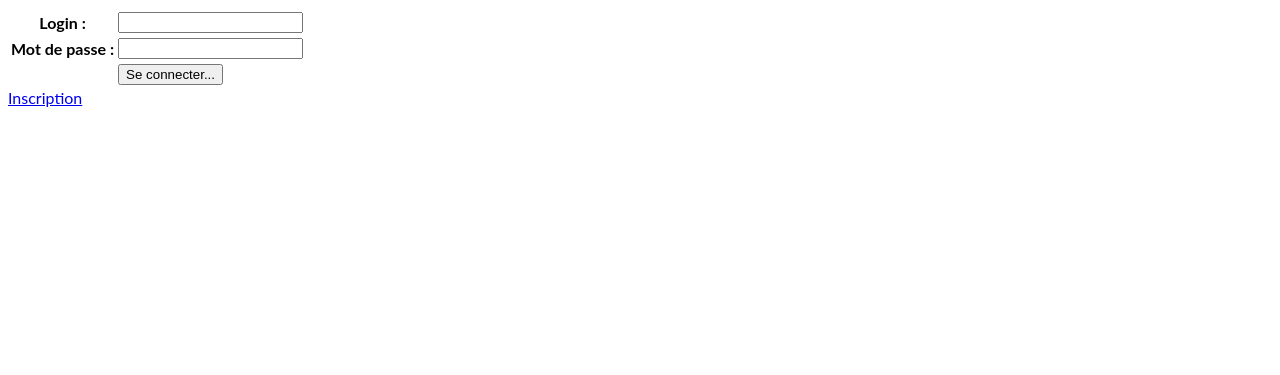
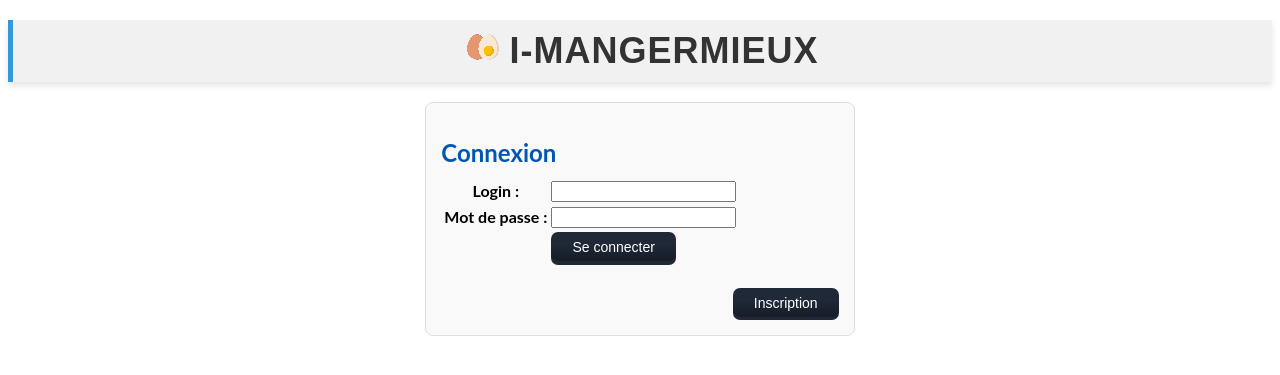
Before and after one commit to MegaStunt49/Projet_IDAW, a PHP site: page /connection.php in a window 1280 px wide. Shown: the top 375 px of the page. Run offline with PHP 8.4, Linux system fonts and the light colour scheme; a stand-in replaces the project's code that opens the database connection; some libraries are stand-ins or nearby versions.

Commit message:
connection + inscription rework

```diff
--- a/frontend/connection.php
+++ b/frontend/connection.php
@@ -2,58 +2,105 @@
     require_once('templates/template_header.php');
     require_once('config.php');
 ?>
-<form id="login_form" action="" onsubmit="onFormSubmit();">
+<h1><img src="imgs/oeuf.png" alt="Logo de iMangerMieux"> i-MangerMieux</h1>
+<div class="horizontal-container">
+    <div style="flex:1"></div>
+    <div class="section vertical-container" style="flex:1">
+        <div id="connection">
+            <h2 class="section-title">Connexion</h2>
+            <form id="login_form" action="" onsubmit="onConnectionFormSubmit();">
                 <table>
                     <tr>
                         <th>Login :</th>
-            <td><input type="text" name="login" id="login"></td>
+                        <td><input type="text" name="loginConnection" id="loginConnection"></td>
                     </tr>
                     <tr>
                         <th>Mot de passe :</th>
-            <td><input type="password" name="password" id="password"></td>
+                        <td><input type="password" name="passwordConnection" id="passwordConnection"></td>
                     </tr>
                     <tr>
                         <th></th>
-            <td><input type="submit" value="Se connecter..." /></td>
+                        <td>
+                            <button type="submit" class="btn">
+                                <span class="transition bg-blue"></span>
+                                <span class="gradient"></span>
+                                <span class="label">Se connecter</span>
+                            </button>
+                        </td>
                     </tr>
                 </table>
             </form>
-<a href="inscription.php">Inscription</a>
+        </div>
+        <div id="inscription">
+            <h2 class="section-title">Inscription</h2>
+            <form id="register_form" action="" onsubmit="onInscriptionFormSubmit();">
+                <table>
+                    <tr>
+                        <th>Login :</th>
+                        <td><input type="text" name="login" id="login" required></td>
+                    </tr>
+                    <tr>
+                        <th>Mot de passe :</th>
+                        <td><input type="password" name="password" id="password" required></td>
+                    </tr>
+                    <tr>
+                        <th>Pseudo :</th>
+                        <td><input type="text" name="pseudo" id="pseudo" required></td>
+                    </tr>
+                    <tr>
+                        <th>Adresse E-mail :</th>
+                        <td><input type="email" name="mail" id="mail" required></td>
+                    </tr>
+                    <tr>
+                        <th>Année de naissance :</th>
+                        <td><input type="number" id="annee_naissance" name="annee_naissance" min="1900" max="2100" required></td>
+                    </tr>
+                    <tr>
+                        <th>Niveau Sportif :</th>
+                        <td>
+                            <select id="niveauSelect" name="niveau" required>
+                            </select>
+                        </td>
+                    </tr>
+                    <tr>
+                        <th>Sexe :</th>
+                        <td>
+                            <select id="sexeSelect" name="sexe" required>
+                            </select>
+                        </td>
+                    </tr>
+                    <tr>
+                        <th></th>
+                        <td>
+                            <button type="submit" class="btn">
+                                <span class="transition bg-blue"></span>
+                                <span class="gradient"></span>
+                                <span class="label">S'inscrire</span>
+                            </button>
+                        </td>
+                    </tr>
+                </table>
+            </form>
+        </div>
+        <div class="horizontal-container">
+            <button id="to-inscription" type="button" class="btn" onclick="to_inscription();" style="margin-left: auto">
+                <span class="transition bg-blue"></span>
+                <span class="gradient"></span>
+                <span class="label">Inscription</span>
+            </button>
+            <button id="to-connection" type="button" class="btn" onclick="to_connection();">
+                <span class="transition bg-blue"></span>
+                <span class="gradient"></span>
+                <span class="label">Connexion</span>
+            </button>
+        </div>
+    </div>
+    <div style="flex:1"></div>
+</div>
 <div id="log-container">
     <p id="log-paragraph"></p>
 </div>
-<script>
-    function onFormSubmit() {
-        event.preventDefault();
-        const prefix = $('#config').data('api-prefix');
-
-        let login = $("#login").val();
-        let password = $("#password").val();
-
-        $.ajax({
-            url: `${prefix}/backend/auth.php/${login}/${password}`,
-            method: 'POST',
-            dataType: 'json',
-            success: function(response) {
-                if (response && response.connected) {
-                    showLogMessage('Connection réalisée avec succès');
-                    location.href = `${prefix}/frontend/index.php`;
-                } else {
-                    showLogMessage("Mot de passe ou Login incorrect");
-                };
-            },
-            error: function(xhr, status, error) {
-                showLogMessage('Erreur: Login non trouvé');
-            },
-        });
-    }
-    function showLogMessage(message) {
-        $('#log-paragraph').html(message).fadeIn();
-        setTimeout(() => {
-            $('#log-paragraph').fadeOut();
-        }, 3000); // Hides the message after 3 seconds
-    }
-</script>
+<script src="js/connection.js"></script>
 <?php
     if(isset($_GET['error'])) {
         echo ('<p style="color:red;">'.$_GET['error'].'</p>');
--- a/frontend/css/style1.css
+++ b/frontend/css/style1.css
@@ -123,8 +123,8 @@
 }
 
 button:hover .transition {
-    width: 8em;
-    height: 8em;
+  width: calc(100% + 3em);
+  height: calc(100% + 3em);
 }
 
 button:active {
```
Also changed, not shown: frontend/inscription.php (deleted, +0 -55 lines), frontend/js/connection.js (renamed from frontend/js/inscription.js, +47 -2 lines). Lines whose indentation alone changed are shown as unchanged.
